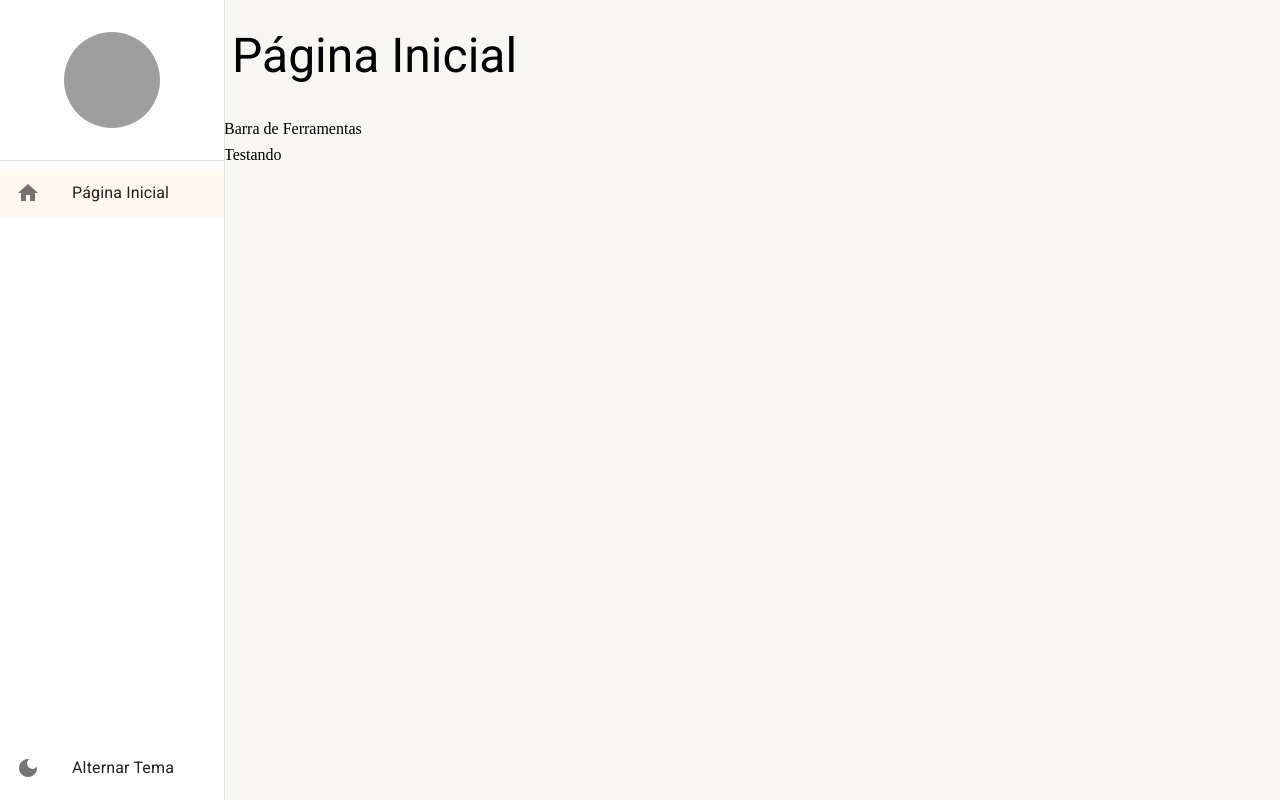
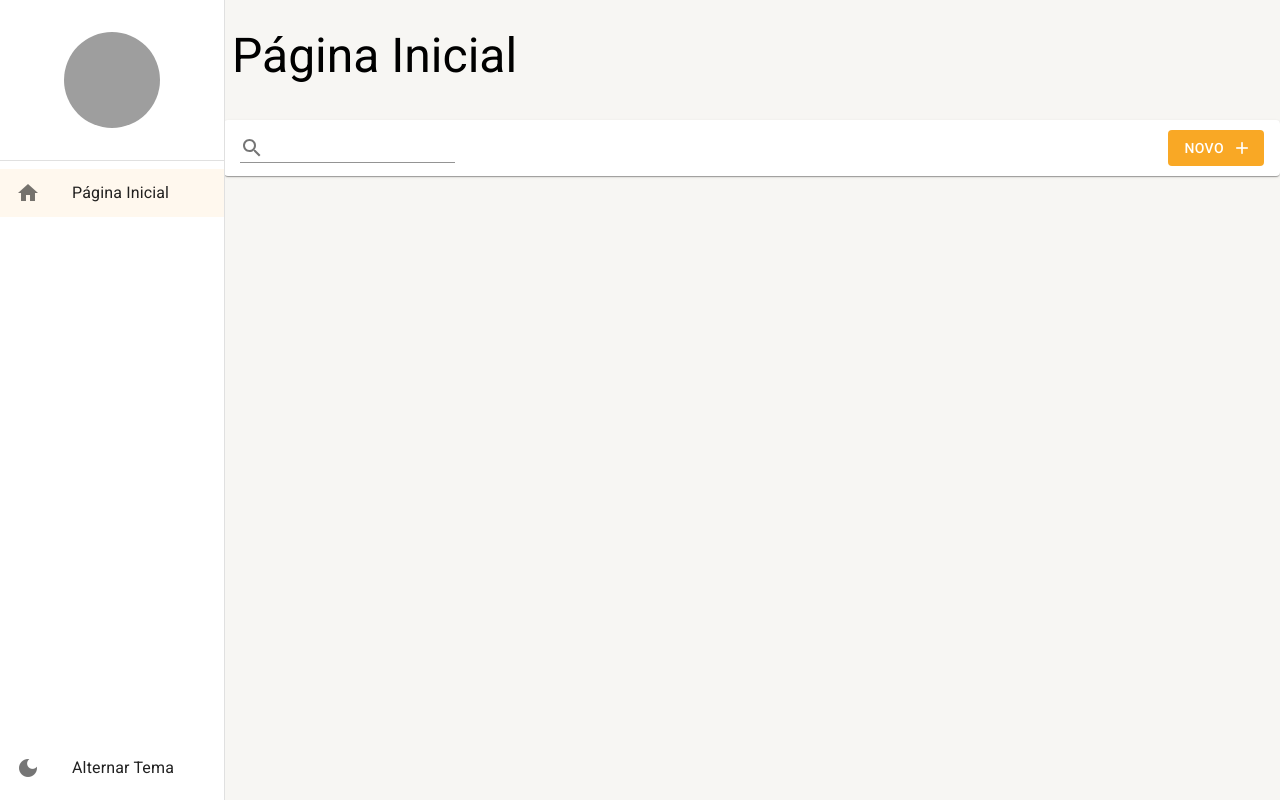
Before and after one commit to DerickSena/ReactMaterialUI, a React (Create React App) app: page /pagina-inicial in a window 1280 px wide. Built offline with nearby package versions, Linux system fonts and the light colour scheme; grey boxes are pictures that could not be loaded.

Commit message:
feat: Botao de Pesquisa e barra de ferramentas

```diff
--- a/src/pages/dashboard/Dashboard.tsx
+++ b/src/pages/dashboard/Dashboard.tsx
@@ -1,3 +1,4 @@
+import { BarraDeFerramentas } from '../../shared/components';
 import { LayoutBaseDePagina } from '../../shared/layouts';
 
 
@@ -5,8 +6,15 @@
 
 
   return(
-    <LayoutBaseDePagina titulo='Página Inicial' barraDeFerramentas={<>Barra de Ferramentas</>}>
-        Testando
+    <LayoutBaseDePagina
+      titulo='Página Inicial'
+      barraDeFerramentas={(
+        <BarraDeFerramentas
+          mostrarInputBusca
+          textoBotaoNovo='novo'
+        />
+      )}
+    >
     </LayoutBaseDePagina>
   );
 };
--- /dev/null
+++ b/src/shared/components/barra-de-ferramentas/BarraDeFerramentas.tsx
@@ -0,0 +1,69 @@
+import { Search } from '@mui/icons-material';
+import { Box, Button, Icon, InputAdornment, Paper, TextField, useTheme } from '@mui/material';
+
+interface IBarraDeFerramentasProps {
+    textoDaBusca?:string;
+    mostrarInputBusca?: boolean;
+    aoMudarTextDeBusca?:(novoTexto: string) => void;
+    textoBotaoNovo?:string;
+    mostrarBotaoNovo?: boolean;
+    aoClicarEmNovo?:() => void;
+}
+
+export const BarraDeFerramentas :React.FC<IBarraDeFerramentasProps> = ({
+  aoMudarTextDeBusca,
+  mostrarInputBusca= false,
+  textoDaBusca= ' ',
+  aoClicarEmNovo,
+  mostrarBotaoNovo= true,
+  textoBotaoNovo='Novo',
+
+}) => {
+  const theme = useTheme();
+
+  return(
+    <Box
+      gap={1}
+      padding={1}
+      paddingX={2}
+      display="flex"
+      alignItems="center"
+      height={theme.spacing(5)}
+      component={Paper}
+    >
+      {mostrarInputBusca &&(
+        <TextField
+          value={textoDaBusca}
+          onChange={(e) => aoMudarTextDeBusca?.(e.target.value)}
+          variant='standard'
+          size='small'
+          placeholder='Pesquisar...'
+          InputProps={{
+            startAdornment: (
+              <InputAdornment position="start">
+                <Search />
+              </InputAdornment>
+            ),
+          }}
+        />
+      )}
+
+      <Box
+        flex={1}
+        display="flex"
+        justifyContent="end"
+      >
+        {mostrarBotaoNovo &&(
+          <Button
+            color='primary'
+            disableElevation
+            variant='contained'
+            onClick={aoClicarEmNovo}
+            endIcon={<Icon>add</Icon>}
+          >{textoBotaoNovo}</Button>
+        )}
+      </Box>
+
+    </Box>
+  );
+};
--- a/src/shared/components/index.ts
+++ b/src/shared/components/index.ts
@@ -1 +1,2 @@
 export * from './menu-lateral/MenuLateral';
+export * from './barra-de-ferramentas/BarraDeFerramentas';
```
